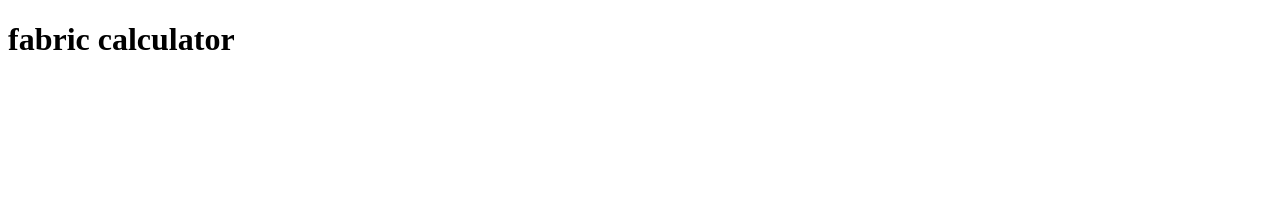
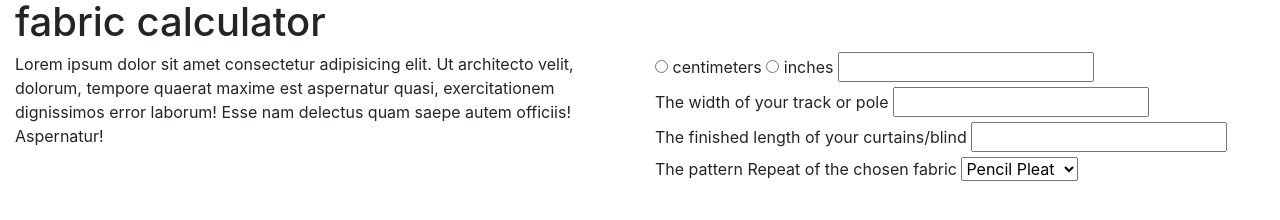
Before and after one commit to kimberleykelly/fabric_calculator, a plain HTML site: page index.html in a window 1280 px wide. Drawn offline with nearby package versions, Linux system fonts and the light colour scheme.

Commit message:
added bootstrap, form, and a grid

```diff
--- a/index.html
+++ b/index.html
@@ -4,9 +4,42 @@
     <meta charset="UTF-8">
     <meta name="viewport" content="width=device-width, initial-scale=1.0">
     <meta http-equiv="X-UA-Compatible" content="ie=edge">
+    <link rel="stylesheet" href="https://maxcdn.bootstrapcdn.com/bootstrap/4.0.0-beta/css/bootstrap.min.css" integrity="sha384-/Y6pD6FV/Vv2HJnA6t+vslU6fwYXjCFtcEpHbNJ0lyAFsXTsjBbfaDjzALeQsN6M" crossorigin="anonymous">
     <title>Document</title>
+
 </head>
 <body>
-   <h1>fabric calculator</h1>
+   <div class="container-fluid">
+       <div class="row">
+           <div class="col">
+                <h1>fabric calculator</h1>
+           </div>
+       </div>
+       <div class="row calculator-container">
+           <div class="col-md-6 desc">
+               <p>Lorem ipsum dolor sit amet consectetur adipisicing elit. Ut architecto velit, dolorum, tempore quaerat maxime est aspernatur quasi, exercitationem dignissimos error laborum! Esse nam delectus quam saepe autem officiis! Aspernatur!</p>
+            </div>
+           <div class="col-md-6 calc">
+               <form action="">
+                   <input type="radio" id="cm" name="unit" value="cm">
+                   <label for="cm">centimeters</label>
+                   <input type="radio" name="unit" value="in">
+                   <label for="in">inches</label>
+                   <input type="number" id="track-or-pole">
+                   <label for="track-or-pole">The width of your track or pole</label>
+                   <input type="number" id="finished-length">
+                   <label for="finished-length"> The finished length of your curtains/blind</label>
+                   <input type="number" id="pattern-repeat">
+                   <label for="pattern-repeat">The pattern Repeat of the chosen fabric</label>
+                   <select name="" id="">
+                       <option value="pencil">Pencil Pleat</option>
+                       <option value="eye">Eyelet</option>
+                       <option value="pinch">Pinch Pleat</option>
+                       <option value="roman">Roman Blind</option>
+                   </select>
+               </form>
+           </div>
+       </div>
+   </div>
 </body>
 </html>
```
